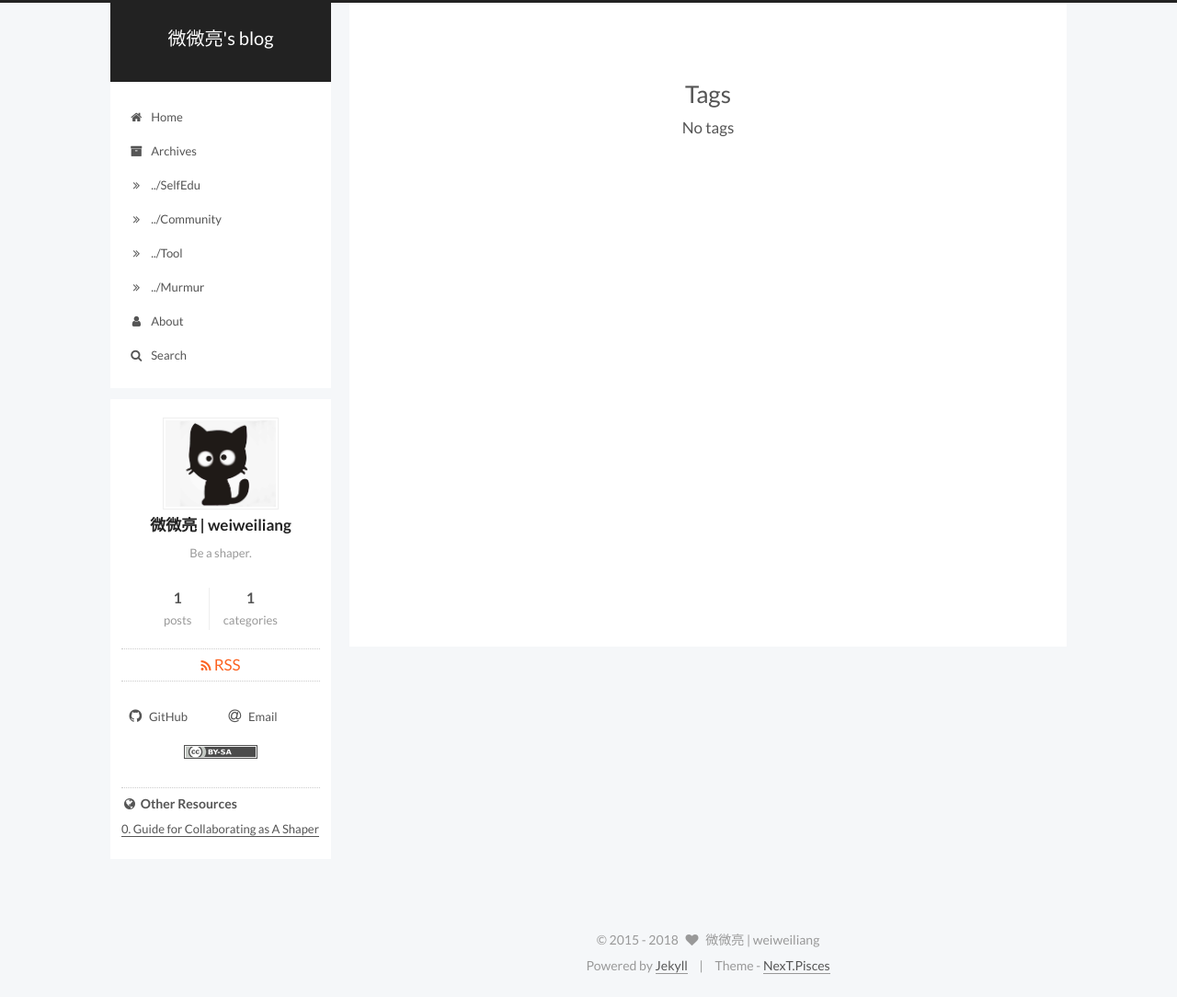
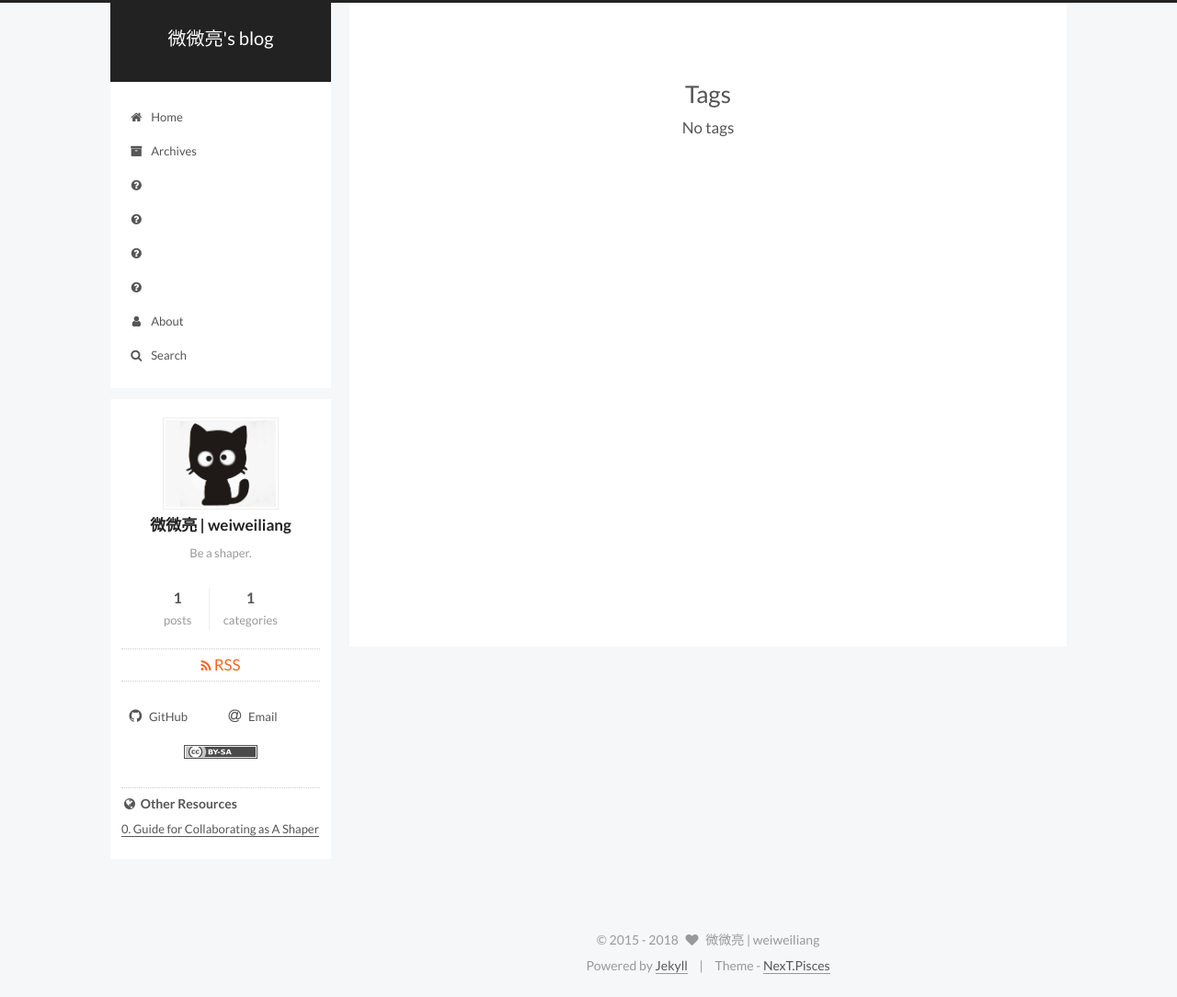
Before and after one commit to weiweilei/weiweilei.github.io, a Jekyll site: the page built from tags/index.html, in a window 1280 px wide. Shown: the whole page at 92% size. Built offline with Jekyll 4.4.1, drawn with Linux system fonts in a browser that asks for light colours; comment, search, counter and statistics services are not loaded.

Commit message:
Update _config.yml

```diff
--- a/_config.yml
+++ b/_config.yml
@@ -120,10 +120,10 @@
   home: /
   #categories: /categories
   archives: /archives
-  selfedu: category/#/selfedu
-  community: category/#/community
-  tool: category/#/tool
-  murmur: category/#/murmur
+  写作: category/#/写作
+  绘画: category/#/绘画
+  电商: category/#/电商
+  工具: category/#/工具
   about: /about
   #tags: /tags/
   #sitemap: /sitemap.xml
```
